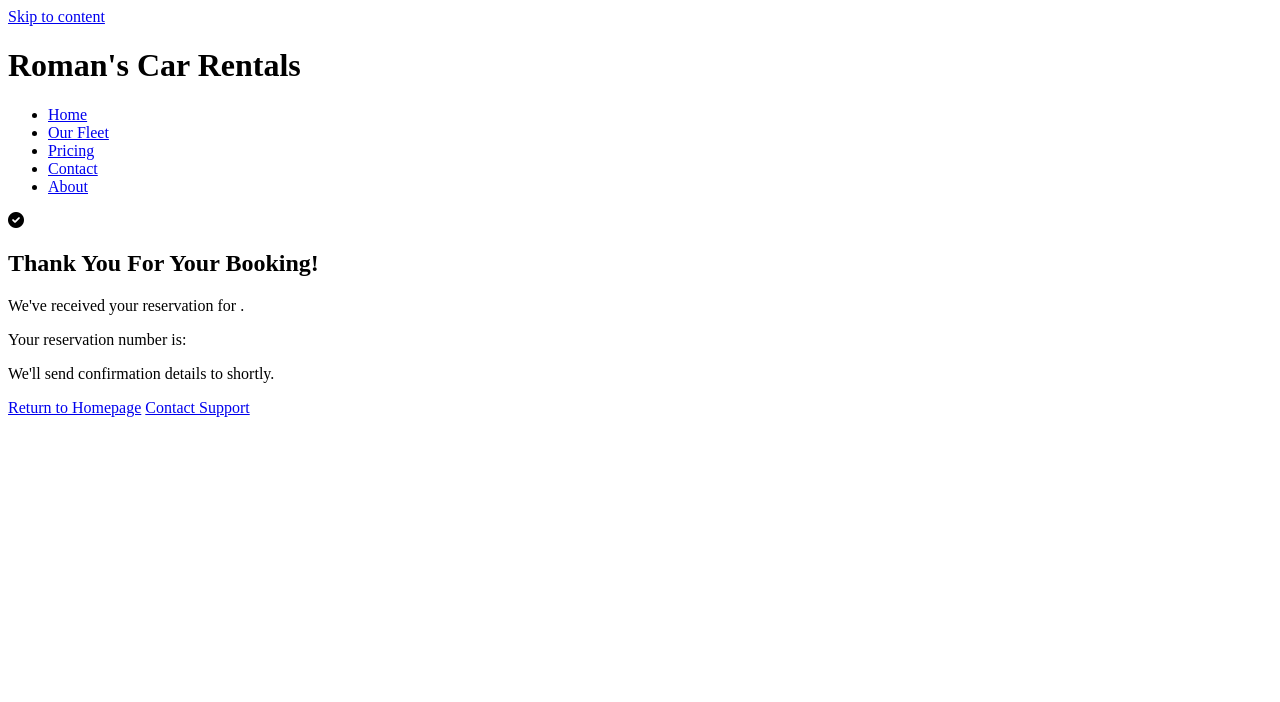
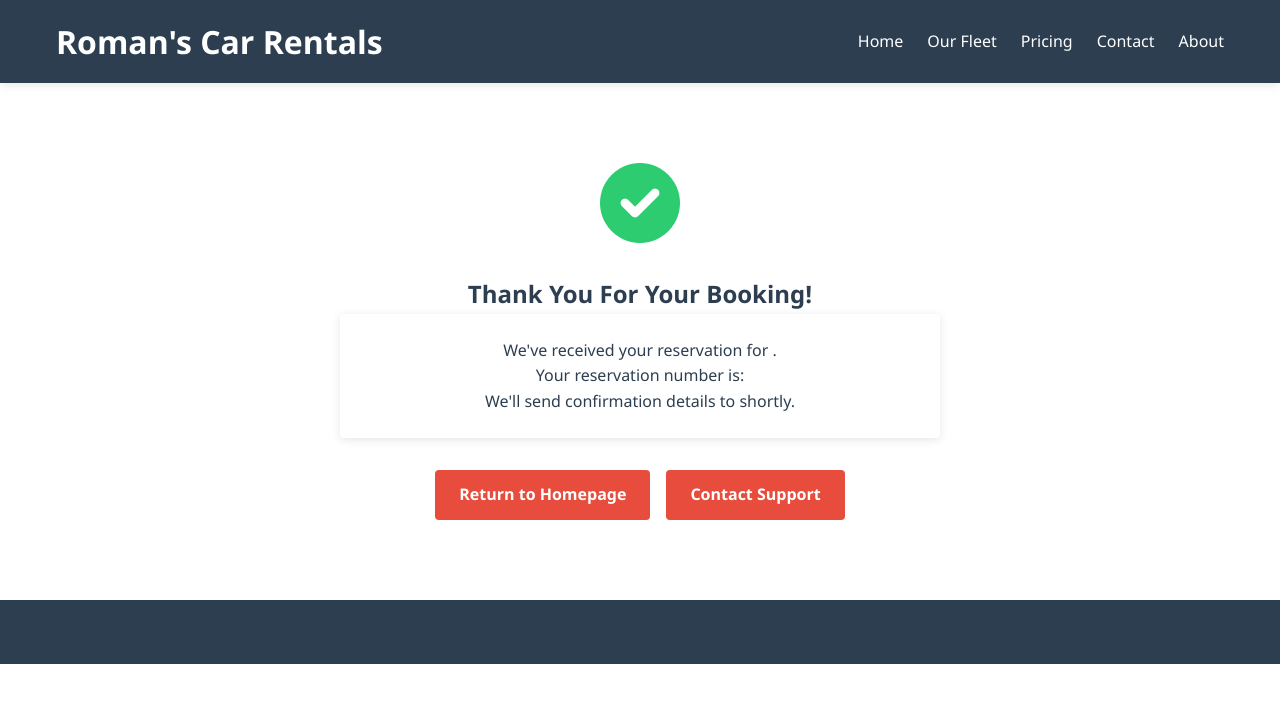
Before and after one commit to romanludick/test, a plain HTML site: page confirmation.html in a window 1280 px wide. Drawn offline with Linux system fonts and the light colour scheme; a script that the page names is missing.

Commit message:
Update confirmation.html

```diff
--- a/confirmation.html
+++ b/confirmation.html
@@ -5,7 +5,7 @@
     <meta name="viewport" content="width=device-width, initial-scale=1.0">
     <meta name="description" content="Thank you for booking with Roman's Car Rentals">
     <title>Booking Confirmation | Roman's Car Rentals</title>
-    <link rel="stylesheet" href="css/style.min.css">
+    <link rel="stylesheet" href="styles.css">
     <link rel="stylesheet" href="https://cdnjs.cloudflare.com/ajax/libs/font-awesome/6.0.0-beta3/css/all.min.css">
 </head>
 <body>
```
